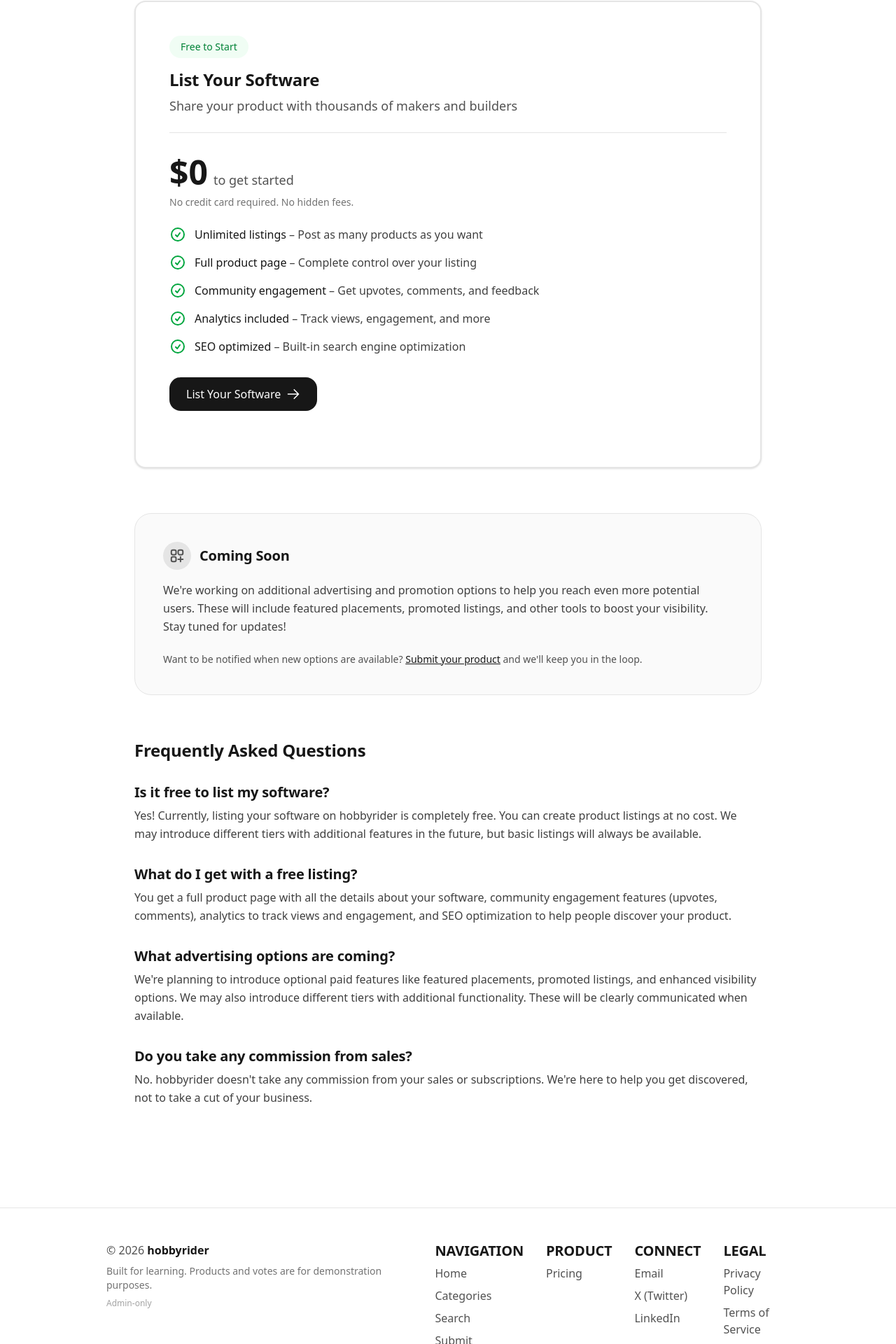
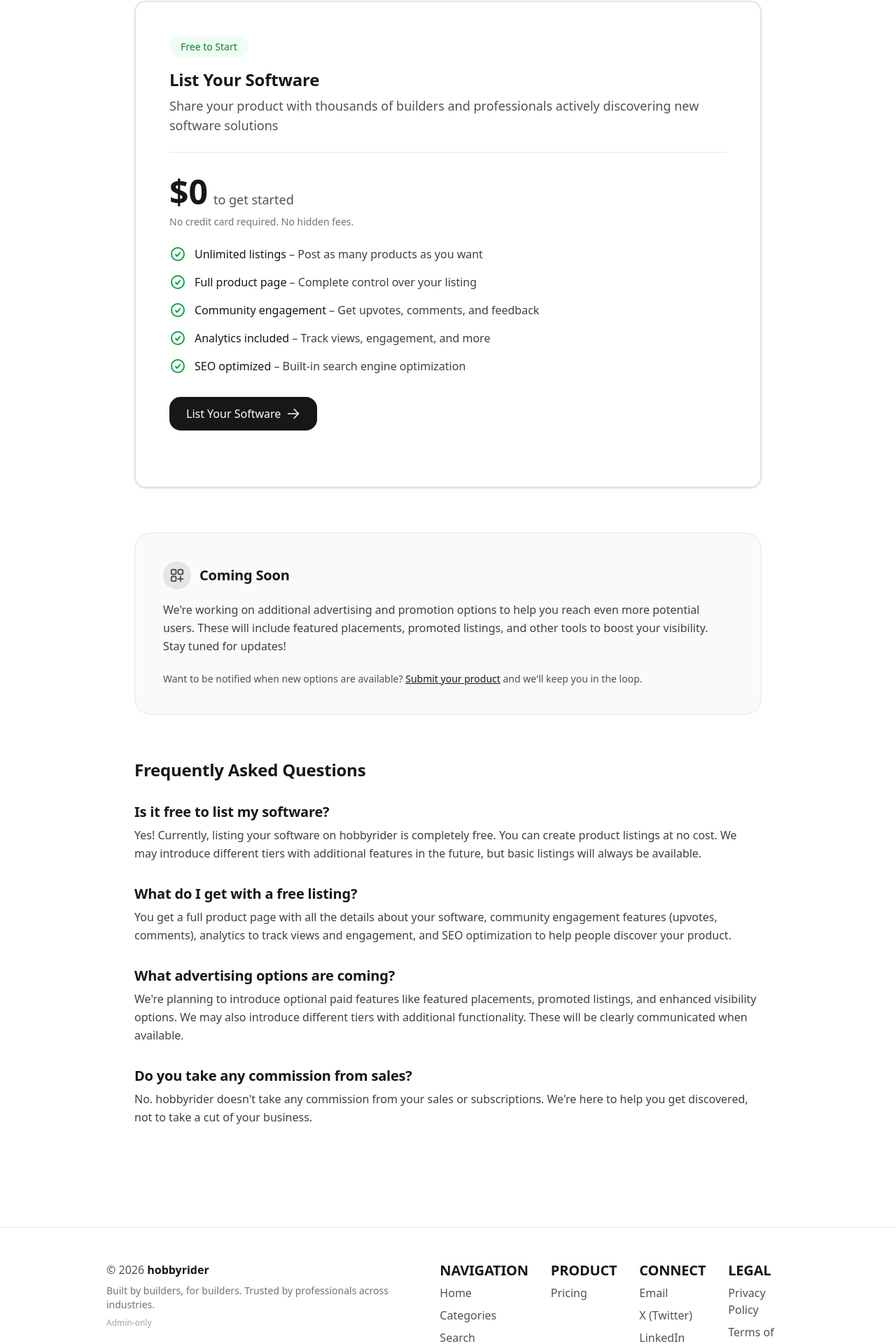
Before and after one commit to hobbyrider/hobbyrider, a Next.js app: page /pricing in a window 1280 px wide. Shown: the part 258-2178 px from the top of the page at 70% size. Built offline with nearby package versions, Linux system fonts and the light colour scheme; no server answers.

Commit message:
Update pricing and footer copy
- Pricing: Update tagline to emphasize professionals discovering solutions
- Footer: Change from 'learning/demo' to professional messaging
- Reflects platform's professional positioning

```diff
--- a/app/(main)/pricing/page.tsx
+++ b/app/(main)/pricing/page.tsx
@@ -35,7 +35,7 @@ export default function PricingPage() {
                 List Your Software
               </h2>
               <p className="mt-2 text-lg text-gray-600">
-                Share your product with thousands of makers and builders
+                Share your product with thousands of builders and professionals actively discovering new software solutions
               </p>
             </div>
 
--- a/app/components/site-footer.tsx
+++ b/app/components/site-footer.tsx
@@ -11,7 +11,7 @@ export function SiteFooter() {
               <span className="font-semibold text-gray-900">hobbyrider</span>
             </p>
             <p className="mb-2 text-sm text-gray-500">
-              Built for learning. Products and votes are for demonstration purposes.
+              Built by builders, for builders. Trusted by professionals across industries.
             </p>
             <p className="text-xs text-gray-400">
               <Link
```
